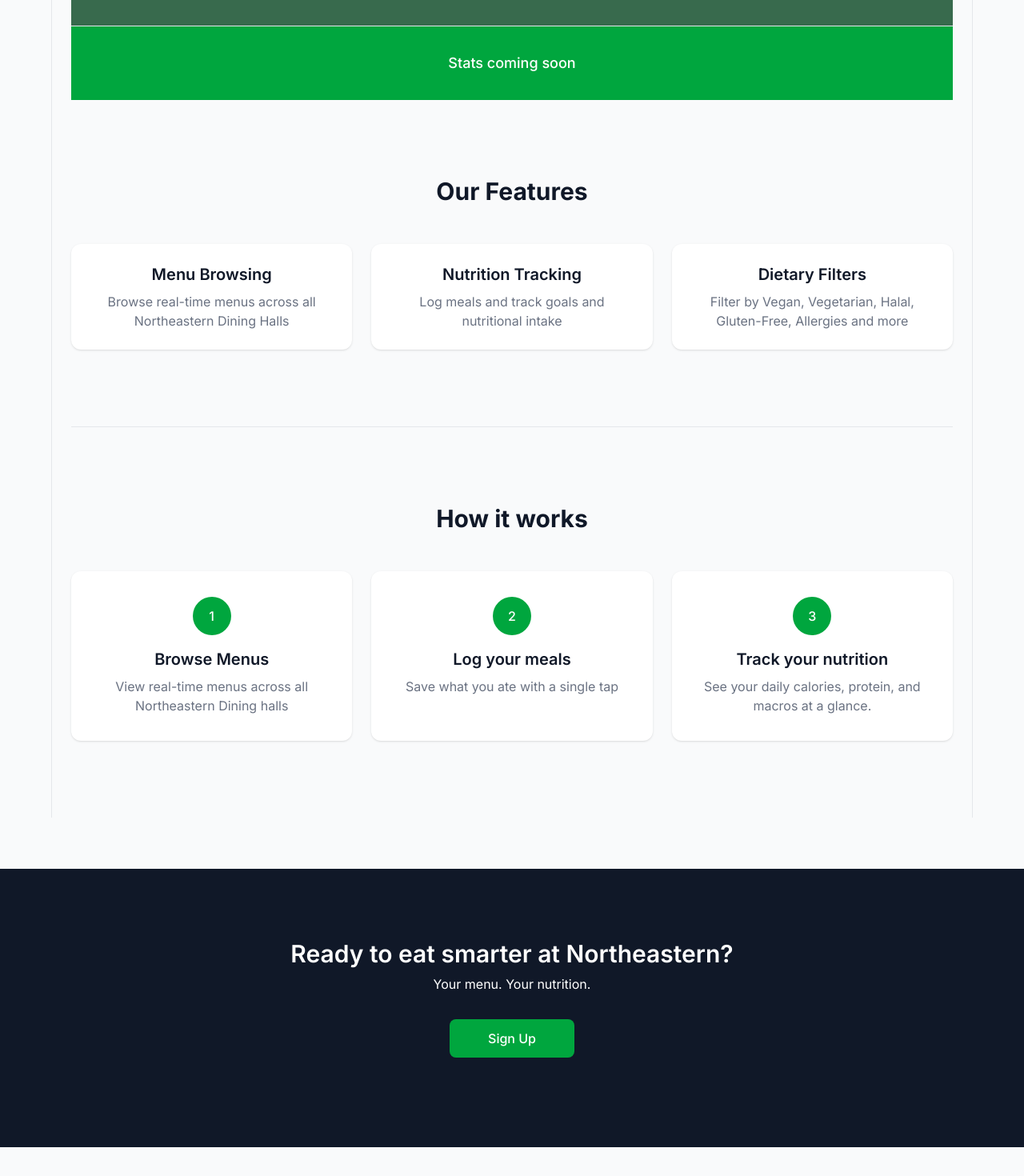
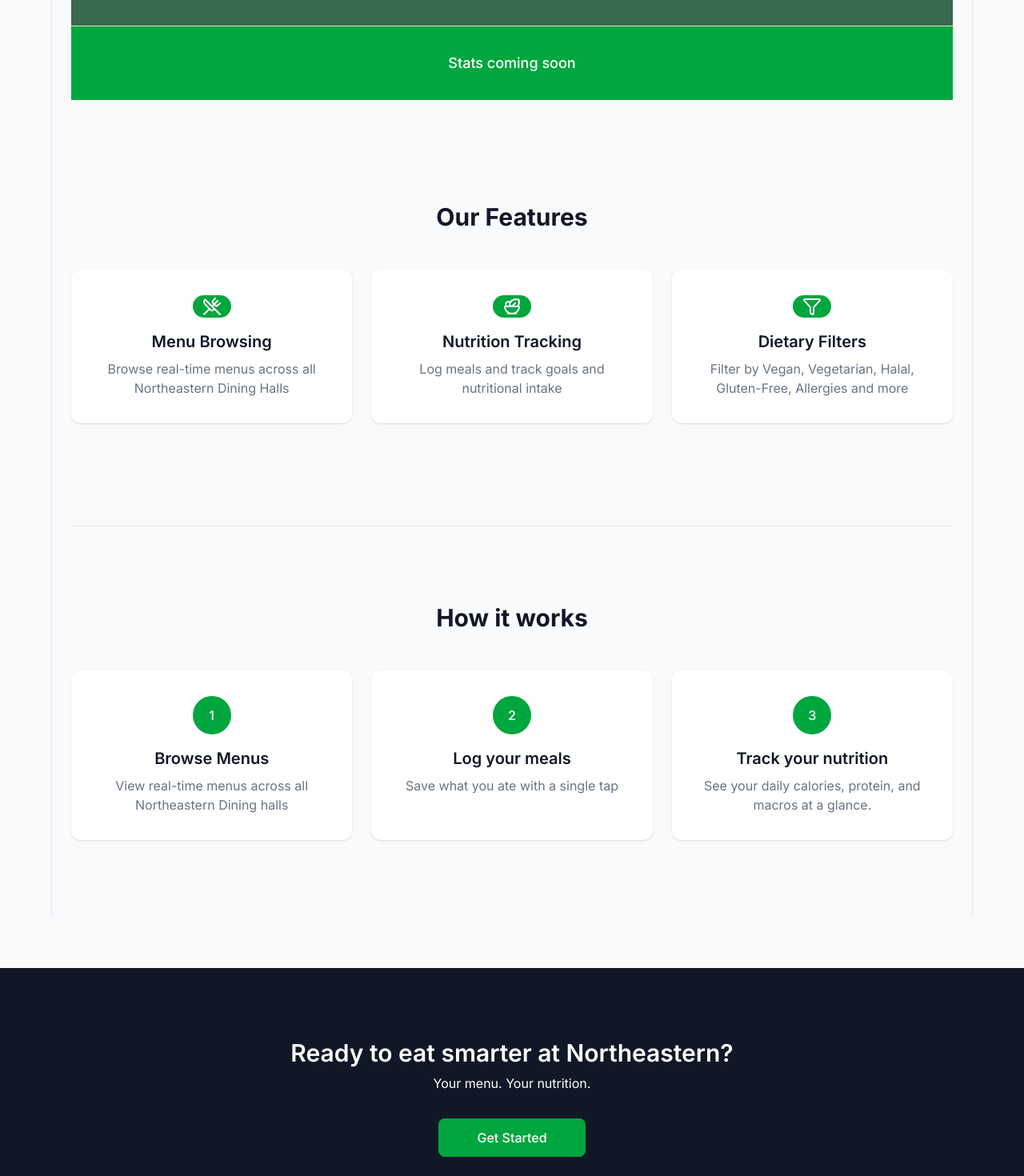
Before and after one commit to vijayab2029/dining-app, a React (Vite) app: page / in a window 1280 px wide. Shown: the part 840-2310 px from the top of the page at 80% size. Before the commit the page ends 2274 px from the top, so only its background shows below. Built offline with nearby package versions, Linux system fonts and the light colour scheme; grey boxes are pictures that could not be loaded.

Commit message:
Added icons and increased feature card width

```diff
--- a/package.json
+++ b/package.json
@@ -13,6 +13,7 @@
   "dependencies": {
     "@fontsource/inter": "^5.2.8",
     "@tailwindcss/vite": "^4.3.0",
+    "lucide-react": "^1.23.0",
     "react": "^19.2.5",
     "react-dom": "^19.2.5",
     "react-router": "^7.18.0"
--- a/src/pages/Landing.tsx
+++ b/src/pages/Landing.tsx
@@ -1,10 +1,16 @@
+import { UtensilsCrossed, Salad, Filter } from "lucide-react";
+
 interface FeatureCardProps {
+    icon: React.ReactNode
     title: string
     description: string
 }
-function FeatureCard({title, description}: FeatureCardProps) {
+function FeatureCard({icon, title, description}: FeatureCardProps) {
     return (
-        <div className="bg-white rounded-xl p-6 shadow-sm flex-1">
+        <div className="bg-white rounded-xl px-6 py-8 shadow-sm flex-1 h-48 flex flex-col justify-center items-center text-center">
+            <div className="w-12 h-12 rounded-full bg-green-600 flex items-center justify-center mb-4">
+                {icon}
+            </div>
             <h3 className="text-xl font-semibold text-gray-900 mb-2">{title}</h3>
             <p className="text-gray-500">{description}</p>
         </div>
@@ -50,25 +56,27 @@
             and understand your nutrition
           </p>
           <div className="flex gap-4 mt-8">
-            <button className="relative z-10 bg-green-600 text-white px-6 py-3 rounded-lg font-medium hover:bg-green-700 transition-colors duration-150">
-              Sign in
+            <button className="group relative z-10 bg-green-600 text-white px-6 py-3 rounded-lg font-medium overflow-hidden">
+              <span className="absolute inset-0 bg-green-700 origin-left scale-x-0 group-hover:scale-x-100 transition-transform duration-300"></span>
+              <span className="relative z-10">Sign in</span>
             </button>
-            <button className="relative z-10 border border-white text-white px-6 py-3 rounded-lg font-medium hover:bg-white hover:text-green-900 transition-colors duration-150">
-              Continue as Guest
+            <button className="group relative z-10 border border-white text-white px-6 py-3 rounded-lg font-medium overflow-hidden">
+              <span className="absolute inset-0 bg-white origin-left scale-x-0 group-hover:scale-x-100 transition-transform duration-300"></span>
+              <span className="relative z-10 group-hover:text-green-900 transition-colors duration-300">Continue as Guest</span>
             </button>
           </div>
         </section>
         <section className="bg-green-600 py-8 text-white text-center">
           <p className="text-lg font-medium">Stats coming soon</p>
         </section>
-        <section className="py-24 text-center border-b border-gray-200">
+        <section className="py-32 text-center border-b border-gray-200">
           <h2 className="text-center text-3xl font-bold text-gray-900 mb-12">
             Our Features
           </h2>
           <div className="flex gap-6">
-            <FeatureCard title="Menu Browsing" description="Browse real-time menus across all Northeastern Dining Halls" />
-            <FeatureCard title="Nutrition Tracking" description="Log meals and track goals and nutritional intake" />
-            <FeatureCard title="Dietary Filters" description="Filter by Vegan, Vegetarian, Halal, Gluten-Free, Allergies and more" />
+            <FeatureCard icon={<UtensilsCrossed className="w-6 h-6 text-white" />} title="Menu Browsing" description="Browse real-time menus across all Northeastern Dining Halls" />
+            <FeatureCard icon={<Salad className="w-6 h-6 text-white" />} title="Nutrition Tracking" description="Log meals and track goals and nutritional intake" />
+            <FeatureCard icon={<Filter className="w-6 h-6 text-white" />} title="Dietary Filters" description="Filter by Vegan, Vegetarian, Halal, Gluten-Free, Allergies and more" />
           </div>
         </section>
         <section className="py-24 text-center">
@@ -85,7 +93,10 @@
           <h2 className="text-3xl font-semibold text-white mt-16">Ready to eat smarter at Northeastern?</h2>
           <p className="text-white mt-2">Your menu. Your nutrition.</p>
           <div className="flex justify-center">
-            <button className="bg-green-600 text-white px-12 py-3 rounded-lg font-medium mt-8 hover:bg-green-700 transition-colors duration-150">Sign Up</button>
+            <button className="group relative bg-green-600 text-white px-12 py-3 rounded-lg font-medium mt-8 overflow-hidden">
+              <span className="absolute inset-0 bg-green-700 origin-left scale-x-0 group-hover:scale-x-100 transition-transform duration-300"></span>
+              <span className="relative z-10">Get Started</span>
+            </button>
           </div>
         </div>
       </section>
```
Also changed, not shown: 1 other file (tests, documents, lock files or other folders).
